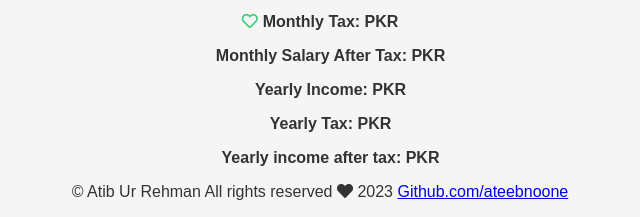
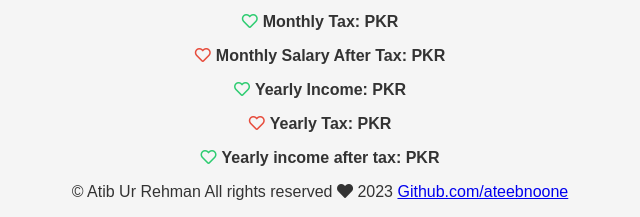
Before and after one commit to AteebNoOne/TaxCal, a plain HTML site: page index.html in a window 1280 px wide. Shown: the part 219-436 px from the top of the page, 320-960 px from the left. Drawn offline with Linux system fonts and the light colour scheme.

Commit message:
styles-2

```diff
--- a/styles.css
+++ b/styles.css
@@ -68,16 +68,16 @@ p {
 }
 
 #salaryAfterTax:before {
-  content: "\f0d6";
+  content: "\f004";
   font-family: "Font Awesome 5 Free";
   margin-right: 5px;
   font-weight: normal;
-  color: #2ecc71;
+  color: #e74c3c;
   /* Add the appropriate icon class */
 }
 
 #yearlyIncome:before {
-  content: "\f155";
+  content: "\f004";
   font-family: "Font Awesome 5 Free";
   margin-right: 5px;
   font-weight: normal;
@@ -86,16 +86,16 @@ p {
 }
 
 #yearlyTax:before {
-  content: "\f19d";
+  content: "\f004";
   font-family: "Font Awesome 5 Free";
   margin-right: 5px;
   font-weight: normal;
-  color: #2ecc71;
+  color: #e74c3c;
   /* Add the appropriate icon class */
 }
 
 #yearlyIncomeAfterTax:before {
-  content: "\f0d6";
+  content: "\f004";
   font-family: "Font Awesome 5 Free";
   margin-right: 5px;
   font-weight: normal;
```
